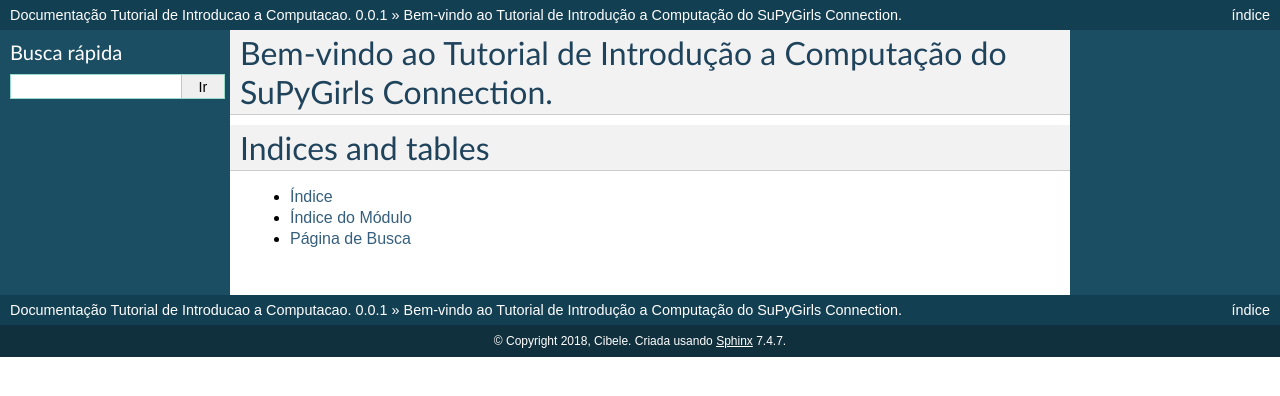
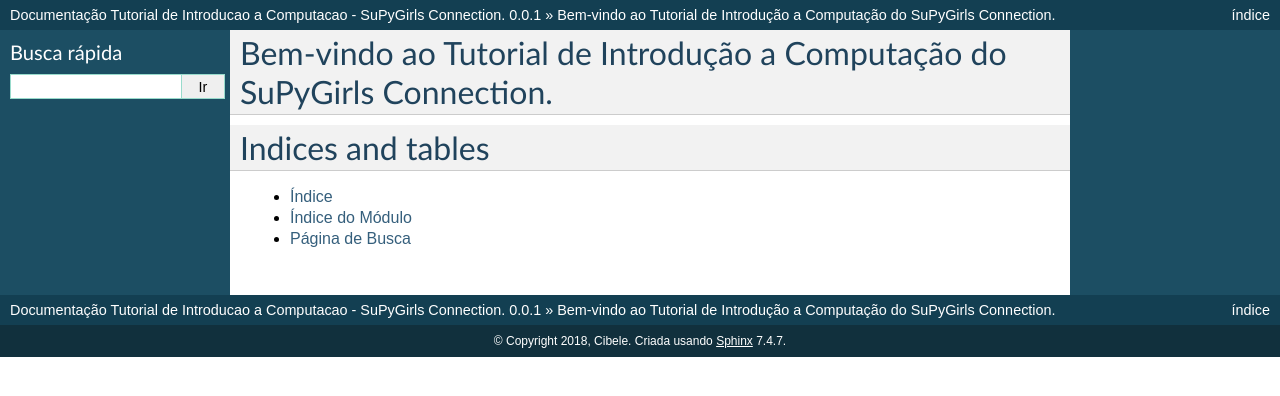
Before and after one commit to cibeleribeiro/IntroCompTutorial, a Sphinx documentation site: the page built from docs/source/index.rst, in a window 1280 px wide. Shown: the top 396 px of the page. Built offline with Sphinx 7.4.7, drawn with Linux system fonts in a browser that asks for light colours.

Commit message:
mudança de autor

```diff
--- a/docs/source/conf.py
+++ b/docs/source/conf.py
@@ -48,9 +48,9 @@
 master_doc = 'index'
 
 # General information about the project.
-project = 'Tutorial de Introducao a Computacao.'
+project = 'Tutorial de Introducao a Computacao - SuPyGirls Connection.'
 copyright = '2018, Cibele'
-author = 'Cibele'
+author = 'Cibele e Emanuelle'
 
 # The version info for the project you're documenting, acts as replacement for
 # |version| and |release|, also used in various other places throughout the
```
